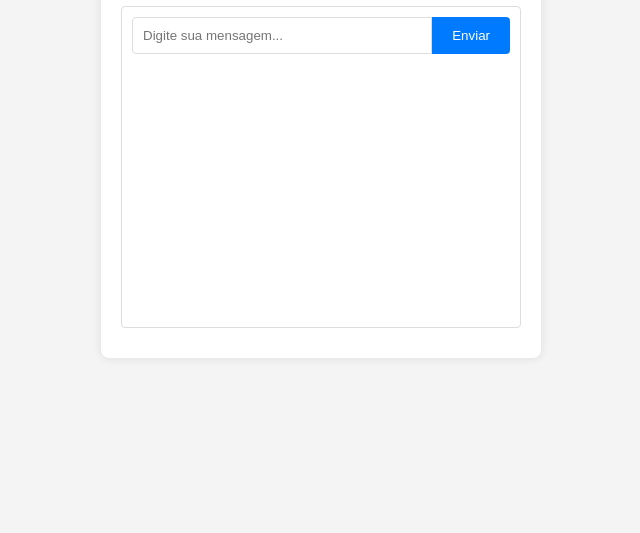
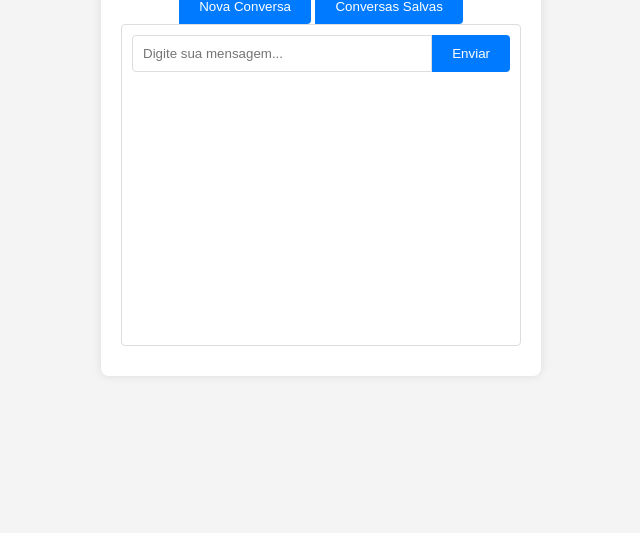
Before and after one commit to vaicumebanana/ViBotAi, a plain HTML site: page index.html in a window 1280 px wide. Shown: the part 267-800 px from the top of the page, without its empty margins (319-959 px from the left). Drawn offline with Linux system fonts and the light colour scheme.

Commit message:
Update index.html

```diff
--- a/index.html
+++ b/index.html
@@ -9,6 +9,10 @@
 <body>
     <div class="container">
         <h1>ViBot Chat</h1>
+        <div id="menu">
+            <button id="new-chat">Nova Conversa</button>
+            <button id="saved-chats">Conversas Salvas</button>
+        </div>
         <div id="chat-box">
             <div id="messages"></div>
             <form id="chat-form">
```
